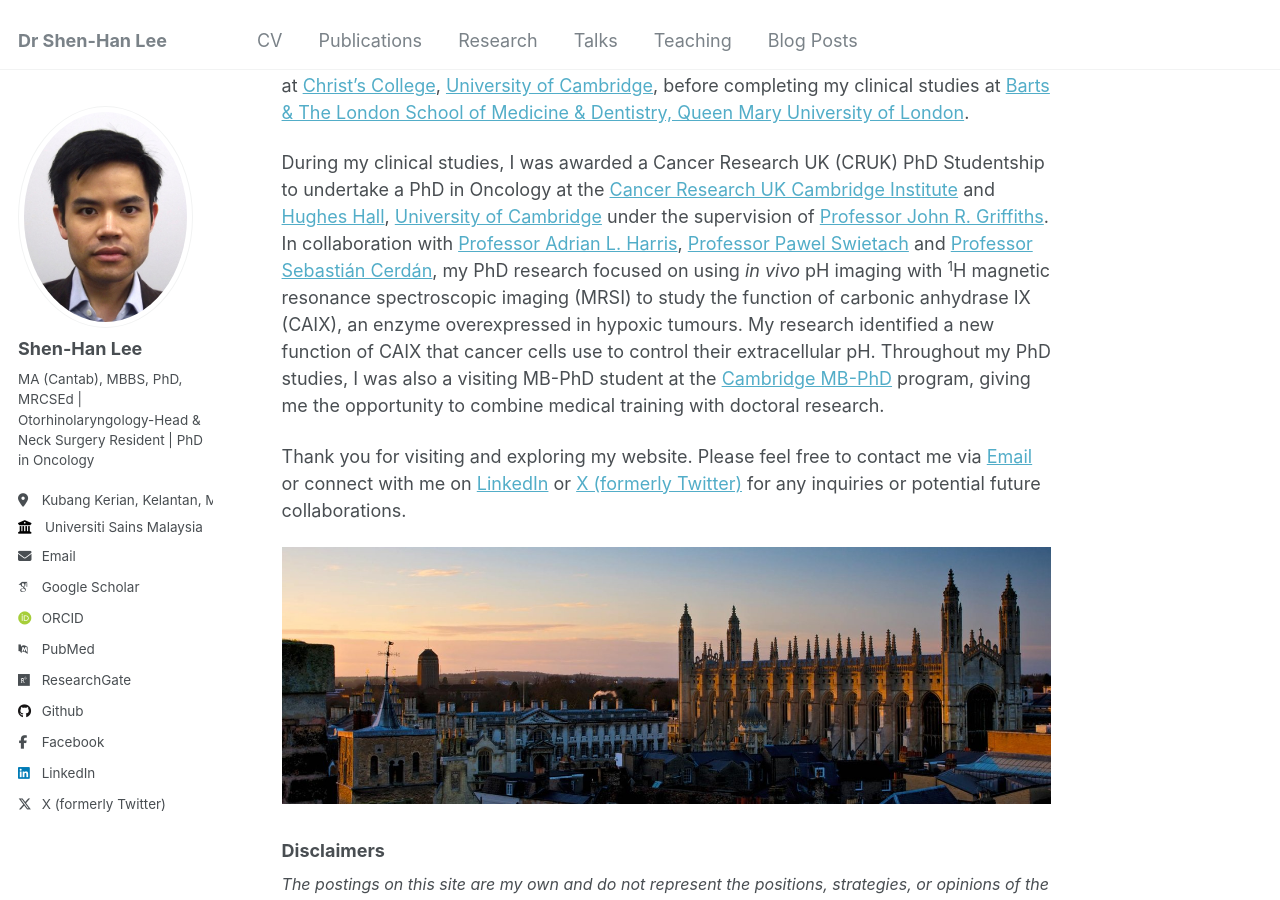
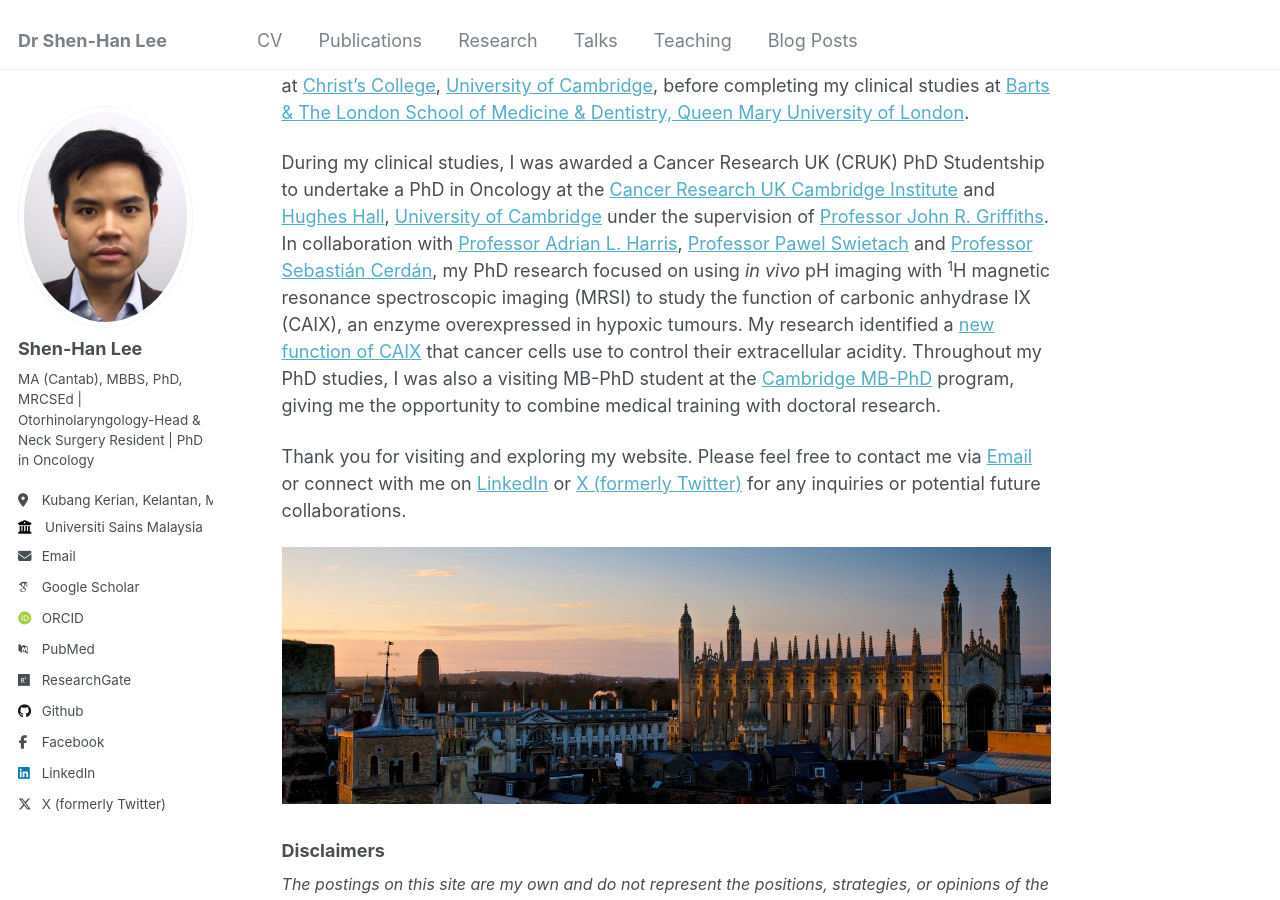
Before and after one commit to shenhanlee/shenhanlee.github.io, a Jekyll site: the page built from _pages/about.md, in a window 1280 px wide and 900 px high, scrolled down 913 px. Built offline with Jekyll 4.4.1, drawn with Linux system fonts in a browser that asks for light colours; some web fonts are replaced.

Commit message:
Merge remote-tracking branch 'origin/master'

```diff
--- a/_pages/about.md
+++ b/_pages/about.md
@@ -25,7 +25,7 @@ A list of my publications is available [here](https://shenhanlee.github.io/publi
 
 I studied [pre-clinical medicine](https://www.biology.cam.ac.uk/undergrads/MedST/Current/Course/Years1and2) and [natural sciences (pharmacology)](https://www.phar.cam.ac.uk/undergrads/bbs) as an undergraduate at [Christ's College](https://www.christs.cam.ac.uk), [University of Cambridge](https://www.cam.ac.uk), before completing my clinical studies at [Barts & The London School of Medicine & Dentistry, Queen Mary University of London](https://www.qmul.ac.uk/fmd/).
 
-During my clinical studies, I was awarded a Cancer Research UK (CRUK) PhD Studentship to undertake a PhD in Oncology at the [Cancer Research UK Cambridge Institute](https://www.cruk.cam.ac.uk) and [Hughes Hall](https://www.hughes.cam.ac.uk), [University of Cambridge](https://www.cam.ac.uk) under the supervision of [Professor John R. Griffiths](https://crukcambridgecentre.org.uk/users/griffiths). In collaboration with [Professor Adrian L. Harris](https://www.oncology.ox.ac.uk/team/adrian-harris), [Professor Pawel Swietach](https://www.dpag.ox.ac.uk/team/pawel-swietach) and [Professor Sebastián Cerdán](https://onlinelibrary.wiley.com/doi/full/10.1111/jnc.15828), my PhD research focused on using <i>in vivo</i> pH imaging with <sup>1</sup>H magnetic resonance spectroscopic imaging (MRSI) to study the function of carbonic anhydrase IX (CAIX), an enzyme overexpressed in hypoxic tumours. My research identified a new function of CAIX that cancer cells use to control their extracellular pH. Throughout my PhD studies, I was also a visiting MB-PhD student at the [Cambridge MB-PhD](https://www.medschl.cam.ac.uk/clinical-school-mbphd-course-information) program, giving me the opportunity to combine medical training with doctoral research.
+During my clinical studies, I was awarded a Cancer Research UK (CRUK) PhD Studentship to undertake a PhD in Oncology at the [Cancer Research UK Cambridge Institute](https://www.cruk.cam.ac.uk) and [Hughes Hall](https://www.hughes.cam.ac.uk), [University of Cambridge](https://www.cam.ac.uk) under the supervision of [Professor John R. Griffiths](https://crukcambridgecentre.org.uk/users/griffiths). In collaboration with [Professor Adrian L. Harris](https://www.oncology.ox.ac.uk/team/adrian-harris), [Professor Pawel Swietach](https://www.dpag.ox.ac.uk/team/pawel-swietach) and [Professor Sebastián Cerdán](https://onlinelibrary.wiley.com/doi/full/10.1111/jnc.15828), my PhD research focused on using <i>in vivo</i> pH imaging with <sup>1</sup>H magnetic resonance spectroscopic imaging (MRSI) to study the function of carbonic anhydrase IX (CAIX), an enzyme overexpressed in hypoxic tumours. My research identified a [new function of CAIX](https://www.nature.com/articles/s41416-018-0216-5) that cancer cells use to control their extracellular acidity. Throughout my PhD studies, I was also a visiting MB-PhD student at the [Cambridge MB-PhD](https://www.medschl.cam.ac.uk/clinical-school-mbphd-course-information) program, giving me the opportunity to combine medical training with doctoral research.
 
 Thank you for visiting and exploring my website. Please feel free to contact me via [Email](mailto:shen-han.lee@cantab.net) or connect with me on [LinkedIn](https://www.linkedin.com/in/shenhanlee/) or [X (formerly Twitter)](https://x.com/ShenHanLee) for any inquiries or potential future collaborations.
 
```
